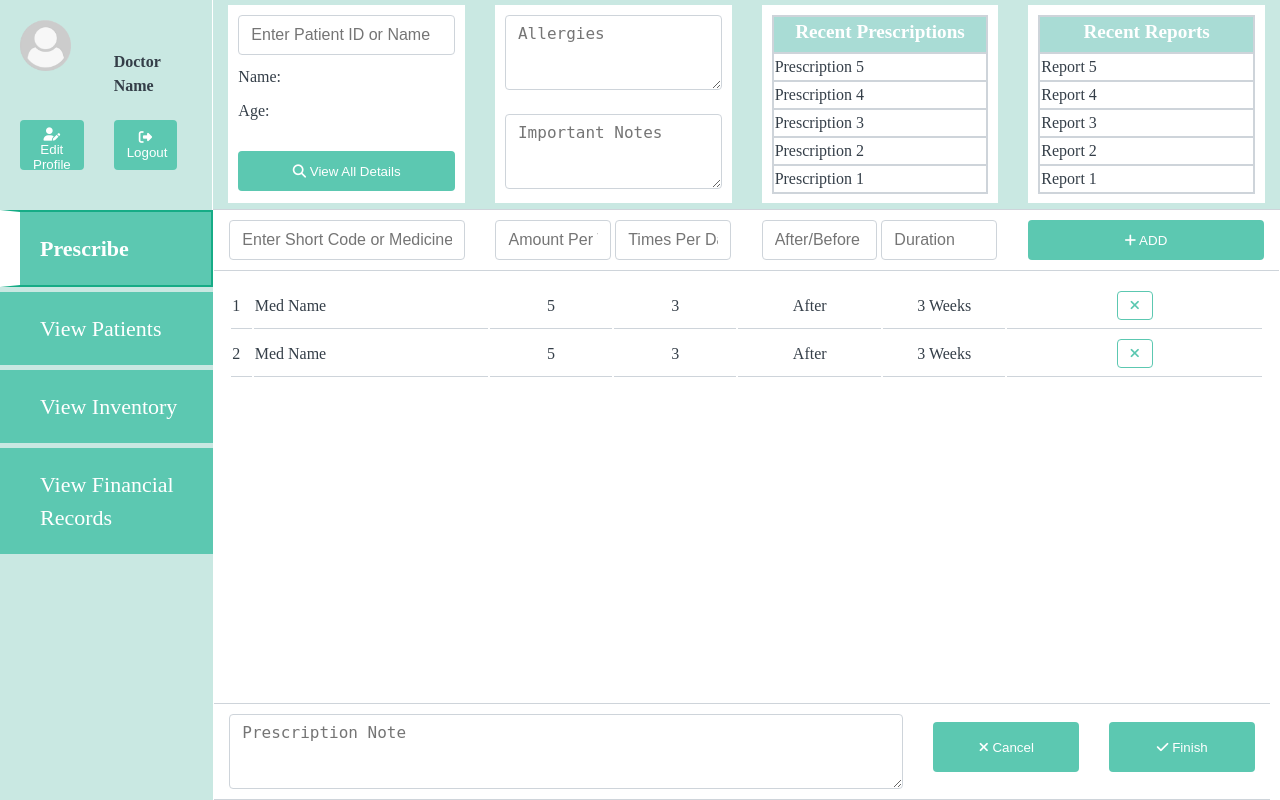
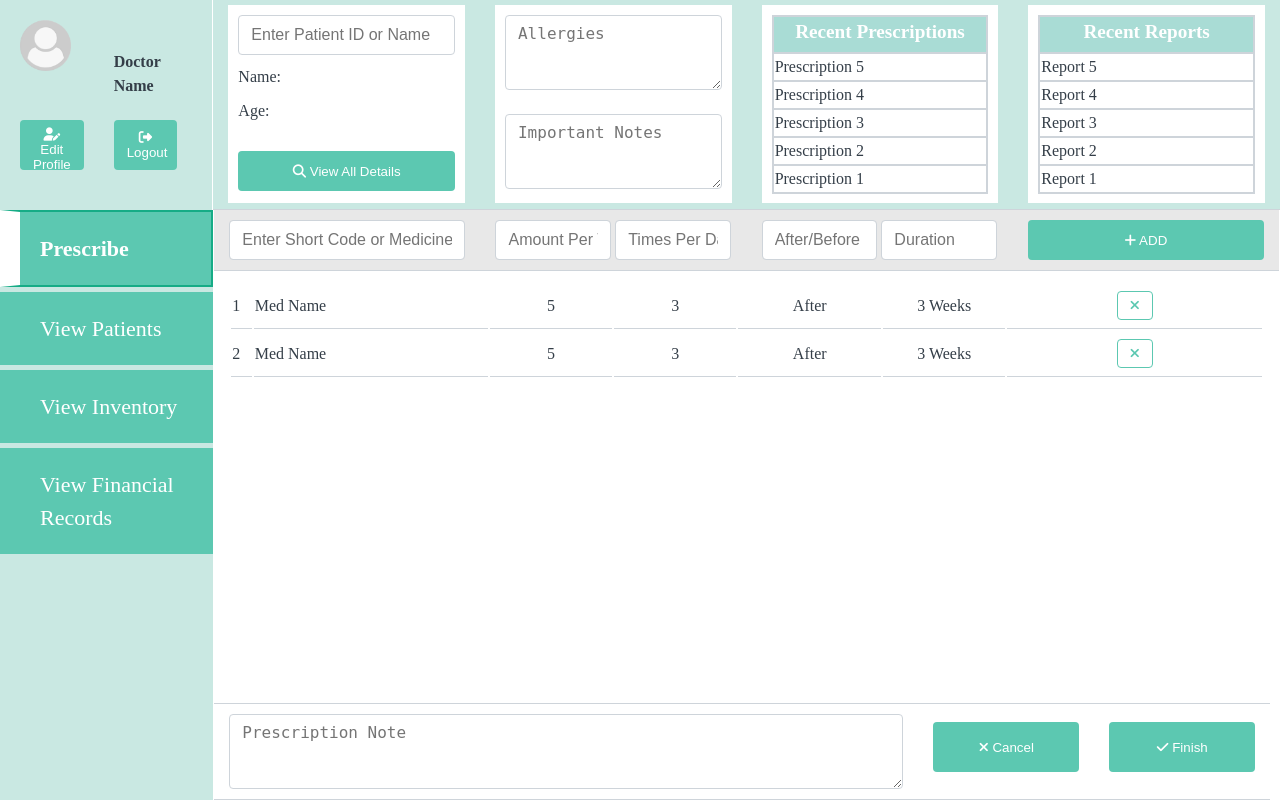
Before and after one commit to DinukaJ/Doctor-Patient-Medical-Record-Keeping-System, a PHP site: page /Doctor/prescribe.php in a window 1280 px wide. Run offline with PHP 8.4, Linux system fonts and the light colour scheme; some libraries are stand-ins or nearby versions; some web fonts are replaced.

Commit message:
Update main.css

```diff
--- a/css/main.css
+++ b/css/main.css
@@ -249,6 +249,9 @@ body{
 }
 .presTable{
     overflow-y: scroll;
+}
+.addMedicineRow{
+    background-color: #e8e8e8;
 }
 .tableCont{
     max-height: 60vh;
```
